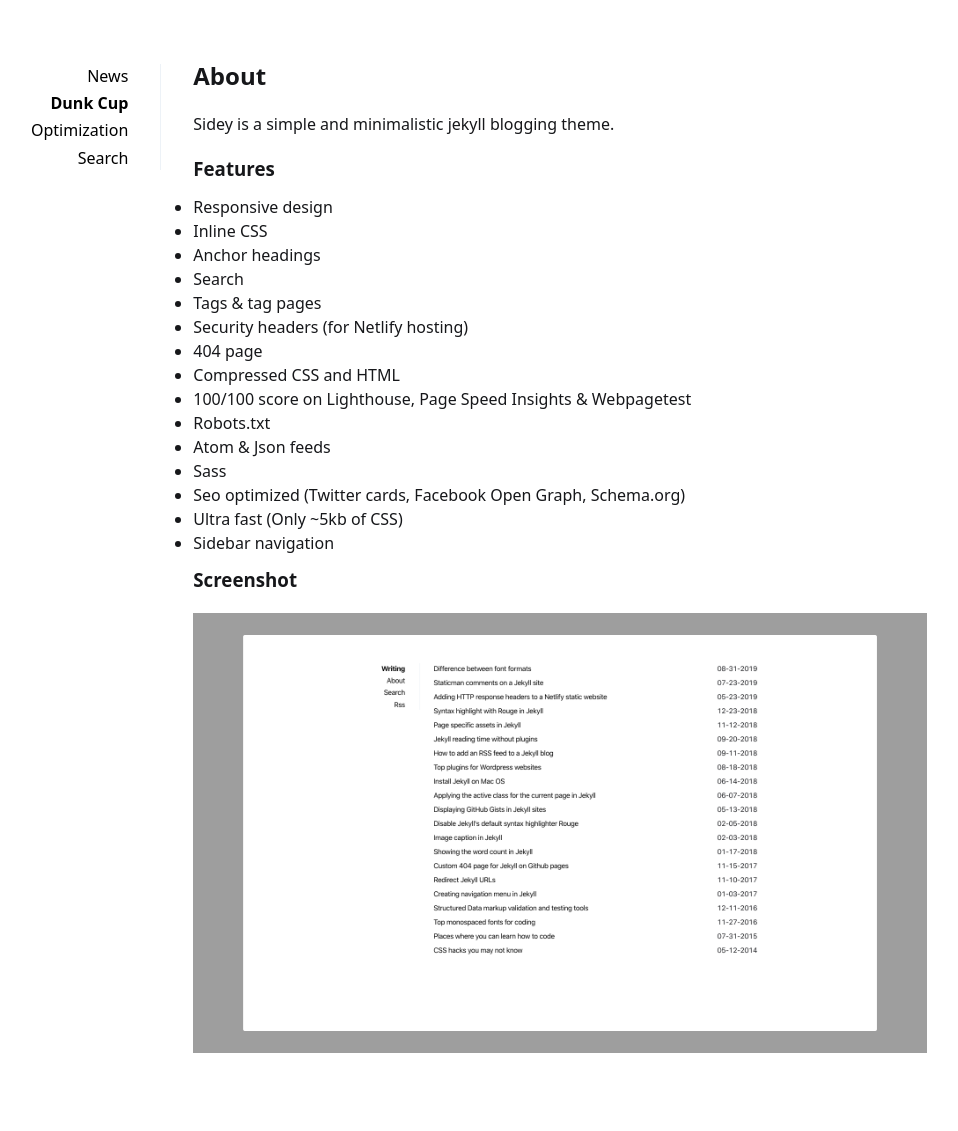
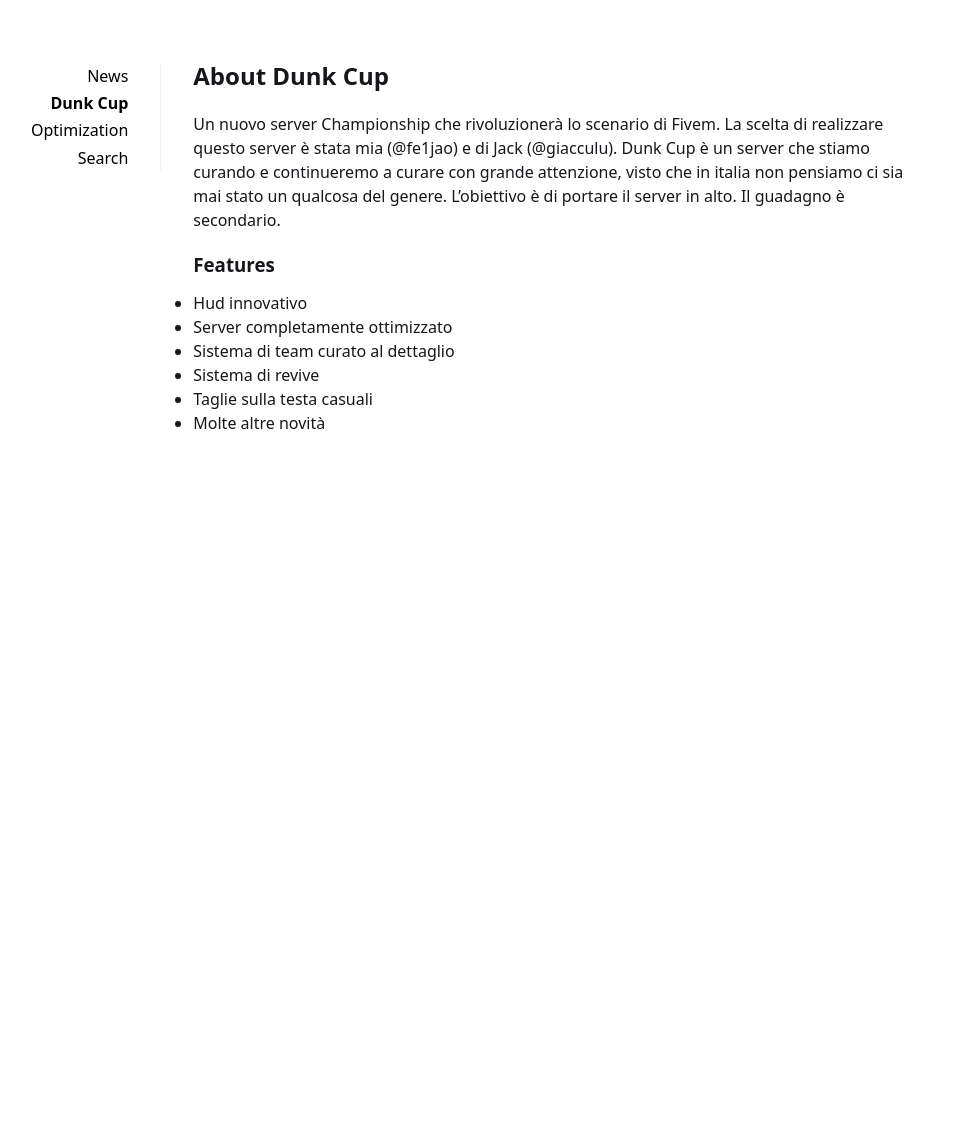
Before and after one commit to fel1peee/fel1peee.github.io, a Jekyll site: the page built from _pages/dunkcup.md, in a window 1280 px wide. Shown: the whole page, without its empty margins (161-1119 px from the left). Built offline with Jekyll 4.4.1, drawn with Linux system fonts in a browser that asks for light colours; after the commit the page ends 900 px from its top, so only the background shows below that.

Commit message:
Update dunkcup.md

```diff
--- a/_pages/dunkcup.md
+++ b/_pages/dunkcup.md
@@ -1,28 +1,17 @@
 ---
 layout: page
-title: About
+title: About Dunk Cup
 ---
 
-Sidey is a simple and minimalistic jekyll blogging theme.
+Un nuovo server Championship che rivoluzionerà lo scenario di Fivem.
+La scelta di realizzare questo server è stata mia (@fe1jao) e di Jack (@giacculu).
+Dunk Cup è un server che stiamo curando e continueremo a curare con grande attenzione, visto che in italia non pensiamo ci sia mai stato un qualcosa del genere.
+L'obiettivo è di portare il server in alto. Il guadagno è secondario.
 
 ### Features
-
-- Responsive design
-- Inline CSS
-- Anchor headings
-- Search
-- Tags & tag pages
-- Security headers (for Netlify hosting)
-- 404 page
-- Compressed CSS and HTML
-- 100/100 score on Lighthouse, Page Speed Insights & Webpagetest
-- Robots.txt
-- Atom & Json feeds
-- Sass
-- Seo optimized (Twitter cards, Facebook Open Graph, Schema.org)
-- Ultra fast (Only ~5kb of CSS)
-- Sidebar navigation
-
-### Screenshot
-
-![Screenshot](screenshot.png)
+- Hud innovativo
+- Server completamente ottimizzato
+- Sistema di team curato al dettaglio
+- Sistema di revive
+- Taglie sulla testa casuali
+- Molte altre novità
```
